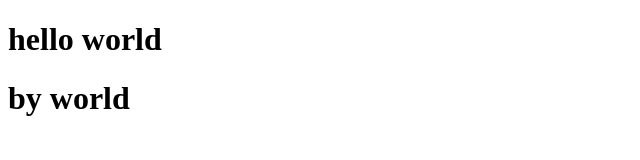
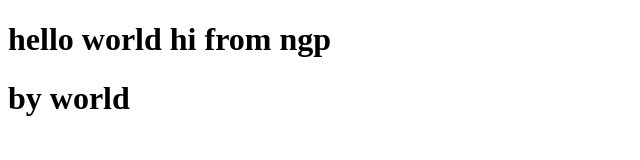
Before and after one commit to umesh308/portfolio_umesh, a plain HTML site: page index.html in a window 1280 px wide. Shown: the whole page, without its empty margins (0-640 px from the left). Drawn offline with Linux system fonts and the light colour scheme.

Commit message:
Update index.html

```diff
--- a/index.html
+++ b/index.html
@@ -6,7 +6,7 @@
 	<title></title>
 </head>
 <body>
-	<h1>hello world</h1>
+	<h1>hello world hi from ngp</h1>
 	<h1>by world</h1>
 
 </body>
```
